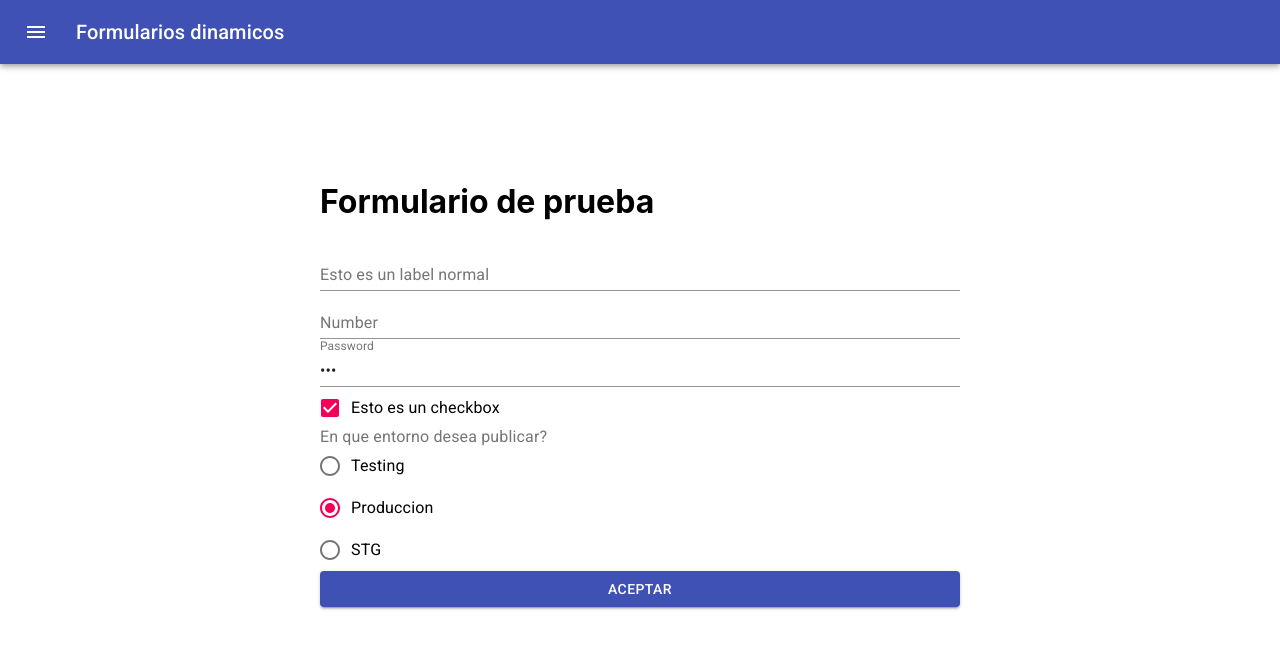
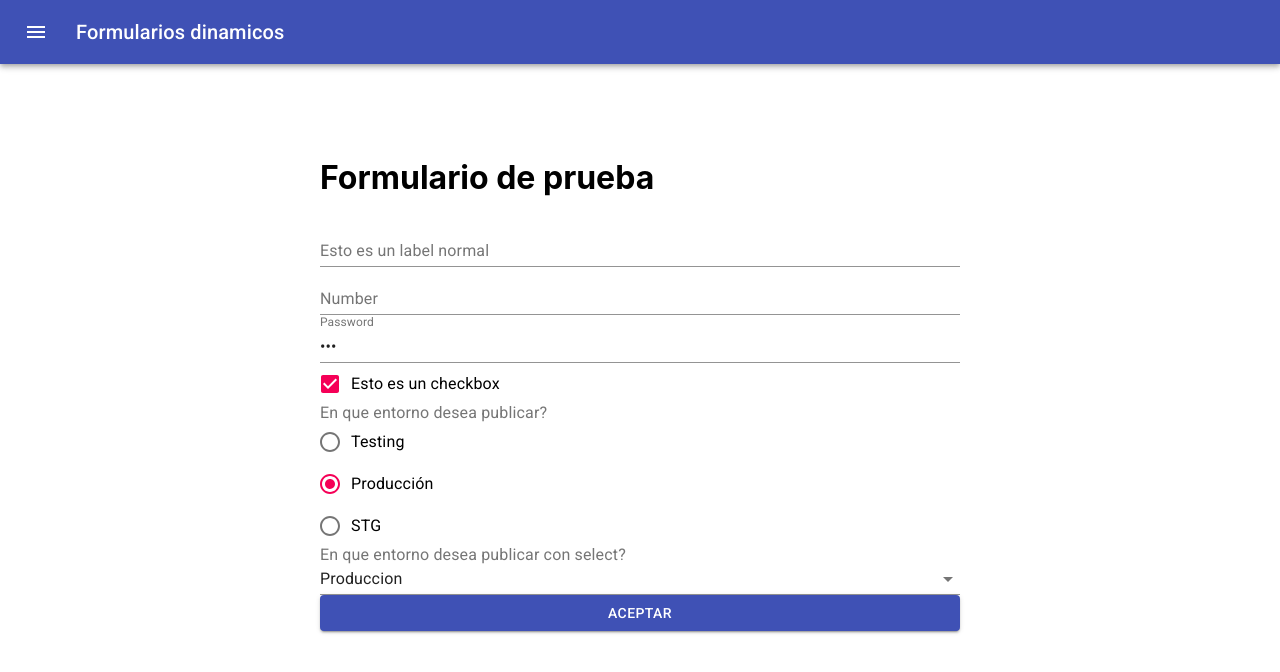
Before and after one commit to AlexisFabianCarranza/Formularios-dinamicos-react, a React (Create React App) app: page / in a window 1280 px wide. Shown: the top 672 px of the page. Built offline with nearby package versions, Linux system fonts and the light colour scheme.

Commit message:
Agregados componente select

```diff
--- /dev/null
+++ b/src/formComponents/Select.js
@@ -0,0 +1,24 @@
+import React from 'react';
+
+import InputLabel from "@material-ui/core/InputLabel";
+import Select from "@material-ui/core/Select";
+import MenuItem from "@material-ui/core/MenuItem";
+
+export default ({configItem, handleChange, values}) => {
+    console.log(values)
+    return (
+        <>
+            <InputLabel id={configItem.id}>{configItem.label}</InputLabel>
+            <Select
+                labelId={configItem.id}
+                name={configItem.id}
+                value={values[configItem.id]}
+                onChange={handleChange}
+            >
+                {configItem.values.map(opcion => {
+                    return <MenuItem value={opcion.value}>{opcion.label}</MenuItem>
+                })}
+            </Select>
+        </>
+    );
+};
--- a/src/helper/formEstructure.js
+++ b/src/helper/formEstructure.js
@@ -54,6 +54,29 @@ export default [
                         },
                         {
                             value: "PROD",
+                            label: "Producción"
+                        },
+                        {
+                            value: "STG",
+                            label: "STG"
+                        }
+                    ]
+                },
+            },
+            {
+                type: 'Select',
+                componentType: 'Select',
+                configItem: {
+                    label: 'En que entorno desea publicar con select?',
+                    id: 'testSelect',
+                    initialState: 'PROD',
+                    values: [
+                        {
+                            value: "TST",
+                            label: "Testing"
+                        },
+                        {
+                            value: "PROD",
                             label: "Produccion"
                         },
                         {
--- a/src/helper/getItem.js
+++ b/src/helper/getItem.js
@@ -3,6 +3,7 @@ import TextInput from '../formComponents/TextInput';
 import Button from '../formComponents/Button';
 import Checkbox from '../formComponents/Checkbox';
 import Radio from '../formComponents/Radio';
+import Select from '../formComponents/Select';
 
 export default (
   componentInfo,
@@ -44,5 +45,13 @@ export default (
               values={values}
           />
       );
+    case 'Select':
+      return (
+          <Select
+              configItem={componentInfo.configItem}
+              handleChange={handleChange}
+              values={values}
+          />
+      );
   }
 };
--- a/src/pages/FormPage.js
+++ b/src/pages/FormPage.js
@@ -12,7 +12,7 @@ export default () => {
     const makeInitialState = () => {
         let initalState = {};
         for (let i = 0; i < formEstructure[0].components.length; i++) {
-            if (['Input', 'Checkbox', 'Radio'].indexOf(formEstructure[0].components[i].componentType) !== -1) {
+            if (['Input', 'Checkbox', 'Radio', 'Select'].indexOf(formEstructure[0].components[i].componentType) !== -1) {
                 initalState[formEstructure[0].components[i].configItem.id] =
                     formEstructure[0].components[i].configItem.initialState;
             }
```
